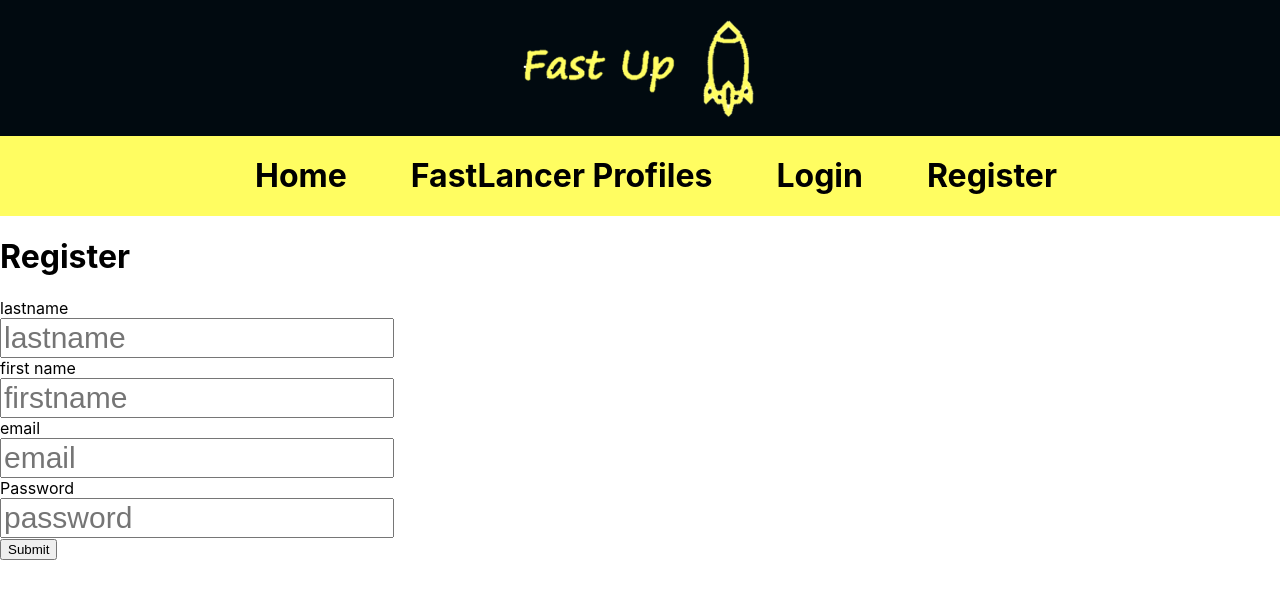
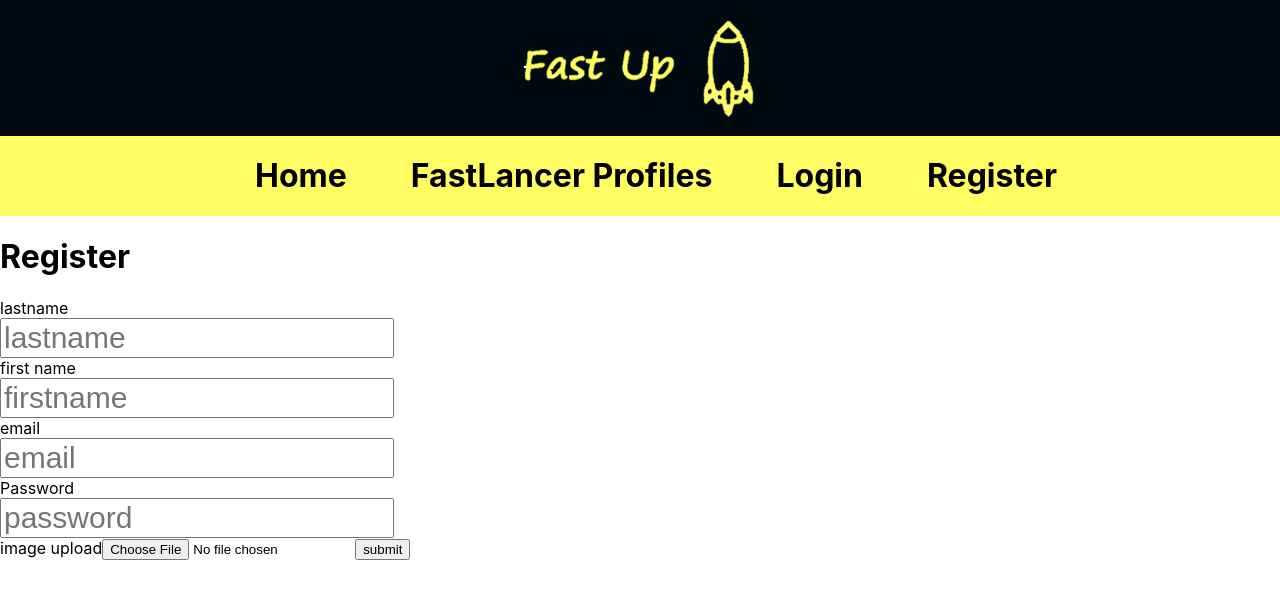
Before and after one commit to fredchhean/fastupclient, a React (Create React App) app: page /register in a window 1280 px wide. Shown: the top 598 px of the page. Built offline with nearby package versions, Linux system fonts and the light colour scheme.

Commit message:
before deploy

```diff
--- a/src/actions/authActions.js
+++ b/src/actions/authActions.js
@@ -18,6 +18,14 @@ export const registerUser = (userData,history) => dispatch => {
 
         }))
 
+};
+
+
+export const fileUpload = (avatar) => {
+  axios
+    .post(`${BackEndUrl}/api/file-router/upload-image`,avatar)
+    .then(res => console.log(res))
+    .catch(err => console.log(err))
 };
 
 // //login - Get User Token
--- a/src/components/auth/Register.js
+++ b/src/components/auth/Register.js
@@ -2,8 +2,9 @@ import React, { Component } from 'react';
 import PropTypes from 'prop-types';
 import{withRouter} from "react-router-dom";
 import {connect} from "react-redux";
-import {registerUser} from "../../actions/authActions";
+import {registerUser, fileUpload} from "../../actions/authActions";
 import TextFieldGroup from "../common/TextFieldGroup";
+
 
 class Register extends Component {
   constructor(){
@@ -37,6 +38,16 @@ class Register extends Component {
     this.setState({[e.target.name]: e.target.value});
   }
 
+  updateAvatar(event){
+    const {files} = event.target;
+    const updateData = new FormData();
+    updateData.append("avatarFile", files[0]);
+    console.log(files);
+    console.log(updateData);
+    fileUpload(updateData);
+
+  }
+
   onSubmit(e){
     e.preventDefault();
     const newUser = {
@@ -66,7 +77,7 @@ class Register extends Component {
         <TextFieldGroup
           placeholder="lastname"
           name="lastname"
-          type="lastname"
+          type="text"
           value={this.state.lastname}
           onChange={this.onChange}
           error={errors.lastname}
@@ -77,7 +88,7 @@ class Register extends Component {
         <TextFieldGroup
           placeholder="firstname"
           name="firstname"
-          type="firstname"
+          type="text"
           value={this.state.firstname}
           onChange={this.onChange}
           error={errors.firstname}
@@ -93,10 +104,9 @@ class Register extends Component {
           onChange={this.onChange}
           error={errors.email}
         />
-
      </label>
 
-                                <div>
+
    <label>Password
   <TextFieldGroup
           placeholder="password"
@@ -108,9 +118,16 @@ class Register extends Component {
         />
         </label>
 
-                                        </div>
 
-        <input type="submit"/>
+        <label>
+       image upload
+        <input type="file" name="avatar" onChange={ event => this.updateAvatar(event)}/>
+        </label>
+<img src={this.state.avatar}></img>
+
+
+
+        <button type="submit">submit</button>
         </form>
 
       </div>
--- a/src/components/dashboard/Dashboard.js
+++ b/src/components/dashboard/Dashboard.js
@@ -30,6 +30,8 @@ class Dashboard extends Component {
         dashboardContent = (
           <div>
           <p>Welcome <Link to={`/profile/${profile.handle}`}>{user.firstname}</Link></p>
+          <img src={user.avatar} alt=""/>
+
           <ProfileActions/>
           <button onClick={this.onDeleteClick.bind(this)}>Delete my account</button>
           </div>
```
Also changed, not shown: 1 other file (tests, documents, lock files or other folders). Lines whose indentation alone changed are shown as unchanged.
